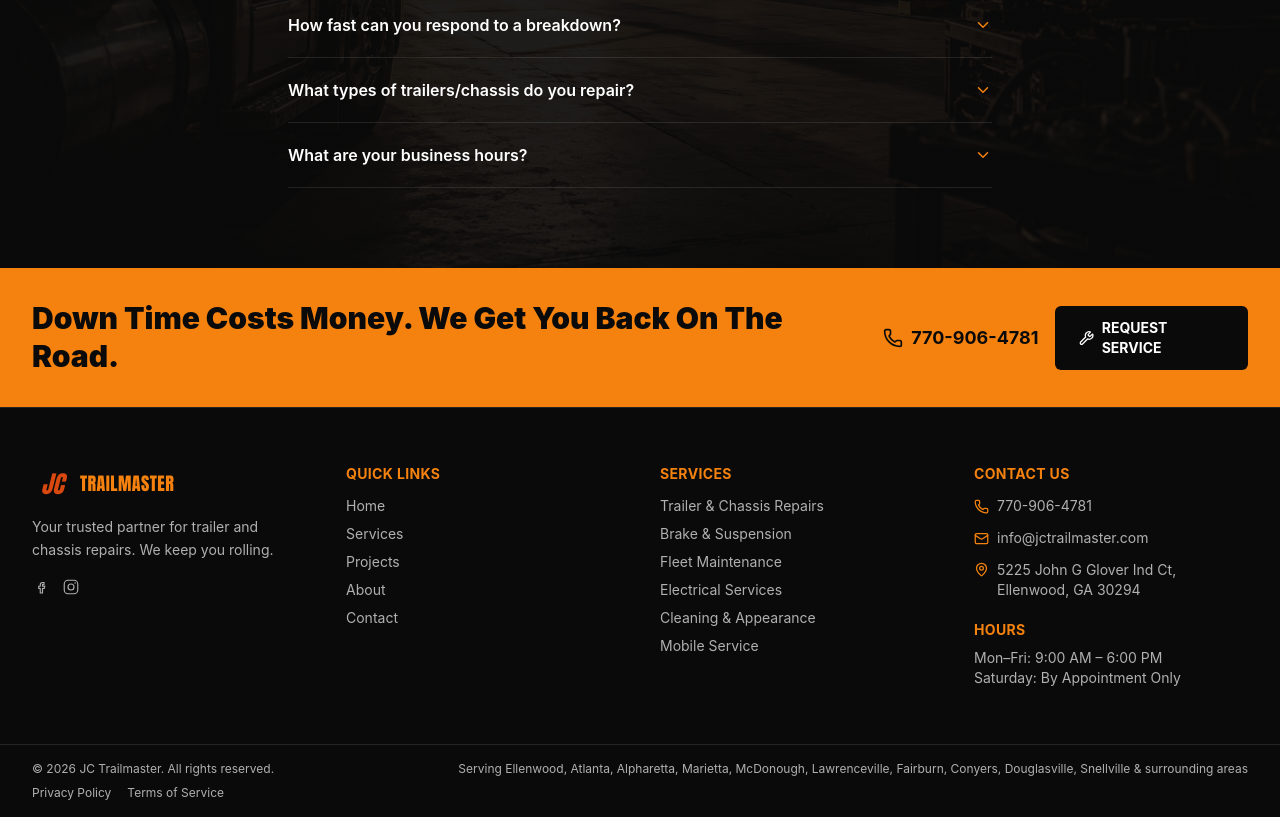
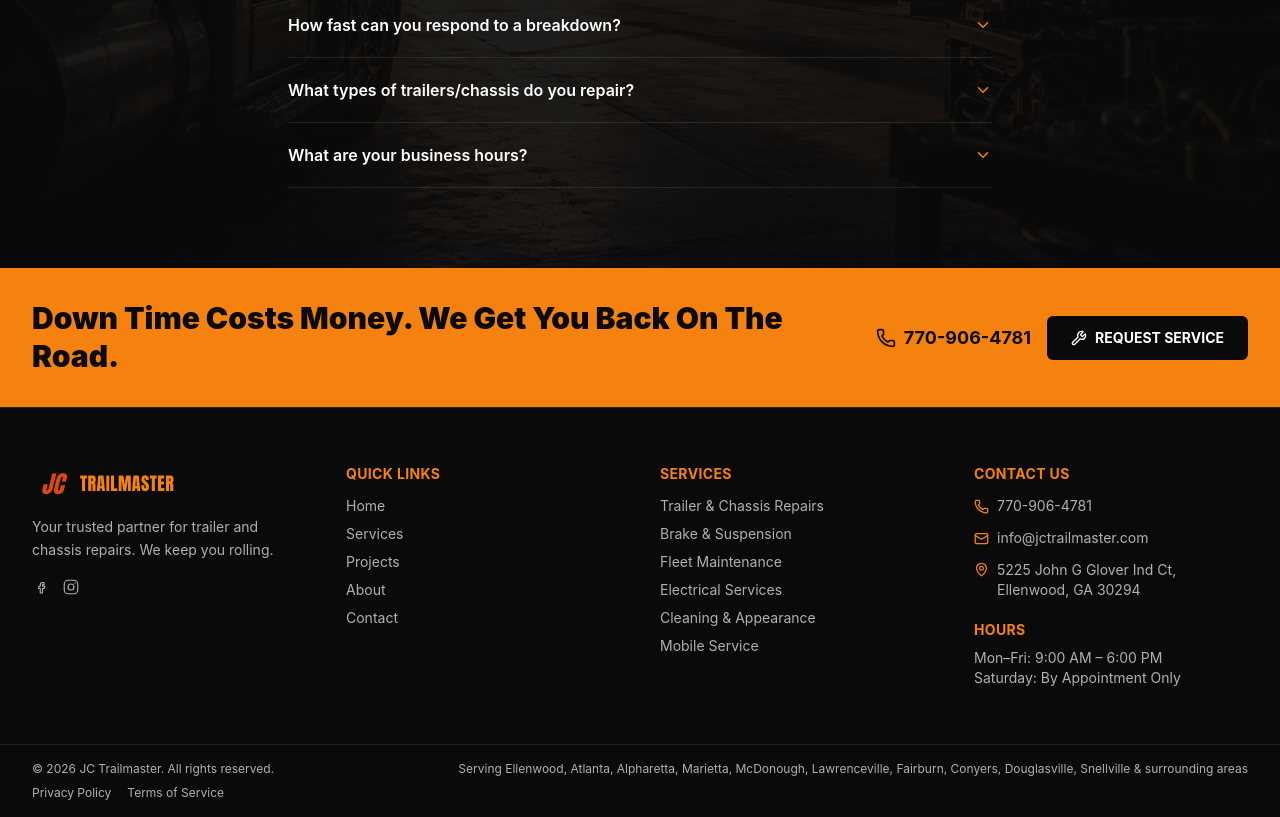
Before and after one commit to topautoadvisorsg-prog/jctrailmaster, a React (Vite) app: page / in a window 1280 px wide. Shown: the part 6070-6887 px from the top of the page. Built offline with nearby package versions, Linux system fonts and the light colour scheme.

Commit message:
Fix Request Service button wrapping to two lines in CTA band
Missing whitespace-nowrap let "Request Service" break onto "REQUEST" /
"SERVICE" on two lines at narrower widths, unlike the matching button
in the header. Matches the rest of the site's single-line CTA buttons now.

```diff
--- a/src/components/CtaBand.jsx
+++ b/src/components/CtaBand.jsx
@@ -19,7 +19,7 @@
           </a>
           <a
             href="/contact"
-            className="inline-flex items-center gap-2 rounded-md bg-jc-black px-6 py-3 text-sm font-bold uppercase text-jc-white hover:bg-jc-black-soft transition-colors"
+            className="inline-flex items-center gap-2 whitespace-nowrap rounded-md bg-jc-black px-6 py-3 text-sm font-bold uppercase text-jc-white hover:bg-jc-black-soft transition-colors"
           >
             <Wrench size={16} /> Request Service
           </a>
```
